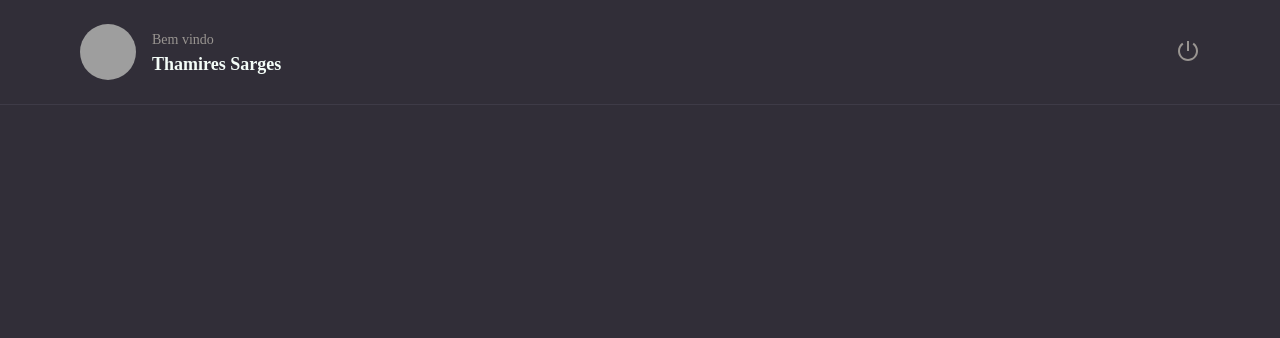
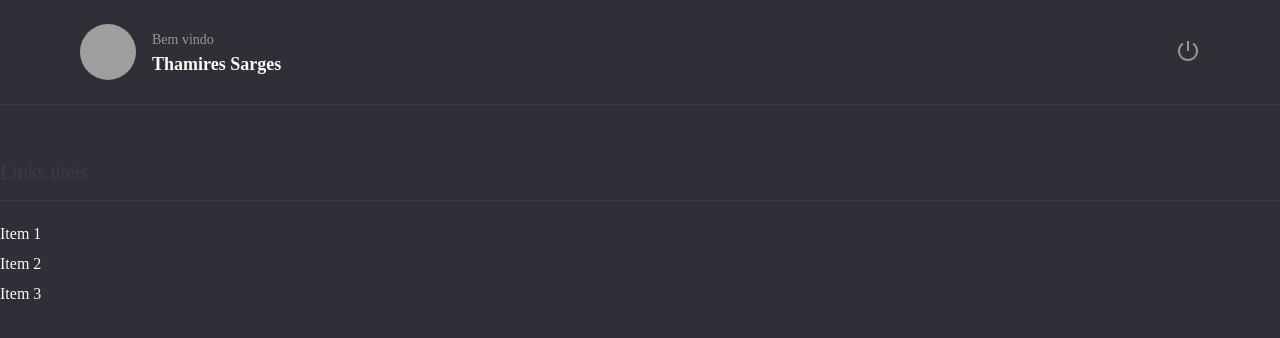
Before and after one commit to thamiressarges/registro-facil, a React (Vite) app: page / in a window 1280 px wide. Shown: the top 338 px of the page. Built offline with nearby package versions, Linux system fonts and the light colour scheme; grey boxes are pictures that could not be loaded.

Commit message:
feat: adiciona componente Section e lista de links úteis

```diff
--- a/src/components/Header/styles.ts
+++ b/src/components/Header/styles.ts
@@ -42,7 +42,6 @@
             color: ${({theme}) => theme.COLORS.WHITE};
         }
 
-
     }
 
 `;
--- /dev/null
+++ b/src/components/Section/index.tsx
@@ -0,0 +1,10 @@
+import {Container} from './styles';
+
+export function Section({title, children}) {
+  return(
+    <Container>
+        <h2>{title}</h2>
+        {children}
+    </Container>
+  )
+}
--- /dev/null
+++ b/src/components/Section/styles.ts
@@ -0,0 +1,18 @@
+import styled from "styled-components";
+
+export const Container = styled.section`
+    margin: 56px 0 28px;
+
+    > h2 {
+        border-bottom-width: 1px;
+        border-bottom-style: solid;
+        border-bottom-color: ${({theme}) => theme.COLORS.BACKGROUND_700};
+
+        padding-bottom: 16px;
+        margin-bottom: 24px;
+
+        color: ${({theme}) => theme.COLORS.BACKGROUND_700};
+        font-size: 20px;
+        font-weight: 400;
+    }
+`;
--- a/src/pages/Details/index.tsx
+++ b/src/pages/Details/index.tsx
@@ -1,11 +1,18 @@
-
-import { Button } from '../../assets/components/Button'
 import { Header } from '../../components/Header'
+import { Section } from '../../components/Section'
+import { Notes } from './styles'
 
 export function Details(){
   return(
     <>
       <Header/>
+      <Section title="Links úteis">
+        <Notes>
+          <li>Item 1</li>
+          <li>Item 2</li>
+          <li>Item 3</li>
+        </Notes>
+      </Section>
     </>
   )
 }
--- a/src/pages/Details/styles.ts
+++ b/src/pages/Details/styles.ts
@@ -11,3 +11,15 @@
         "content"
     ;
 `;
+
+export const Notes = styled.ul`
+    list-style: none;
+
+    > li {
+        margin-top: 12px;
+    }
+
+    a {
+        color: ${({theme}) => theme.COLORS.WHITE};
+    }
+`;
```
